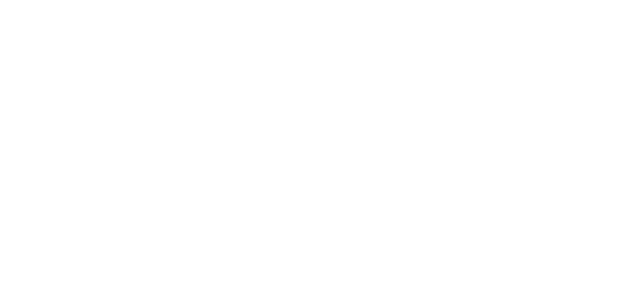
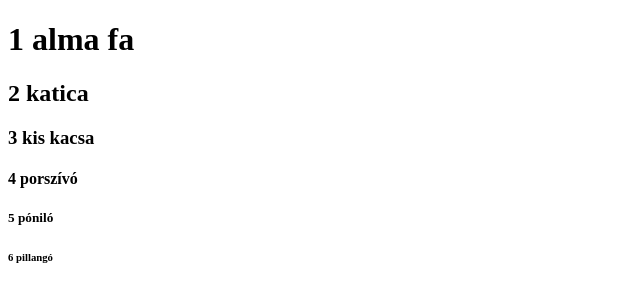
Before and after one commit to szucsng/weboldalom, a plain HTML site: page index.html in a window 1280 px wide. Shown: the whole page, without its empty margins (0-640 px from the left). Drawn offline with Linux system fonts and the light colour scheme.

Commit message:
címsorok

```diff
--- a/index.html
+++ b/index.html
@@ -6,6 +6,14 @@
     <title>Weboldalam</title>
 </head>
 <body>
+<h1>1 alma fa</h1>
+<h2>2 katica</h2>
+<h3>3 kis kacsa</h3>
+<h4>4 porszívó</h4>
+<h5>5 póniló</h5>
+<h6>6 pillangó</h6>
+
+
 
 </body>
 </html>
```
